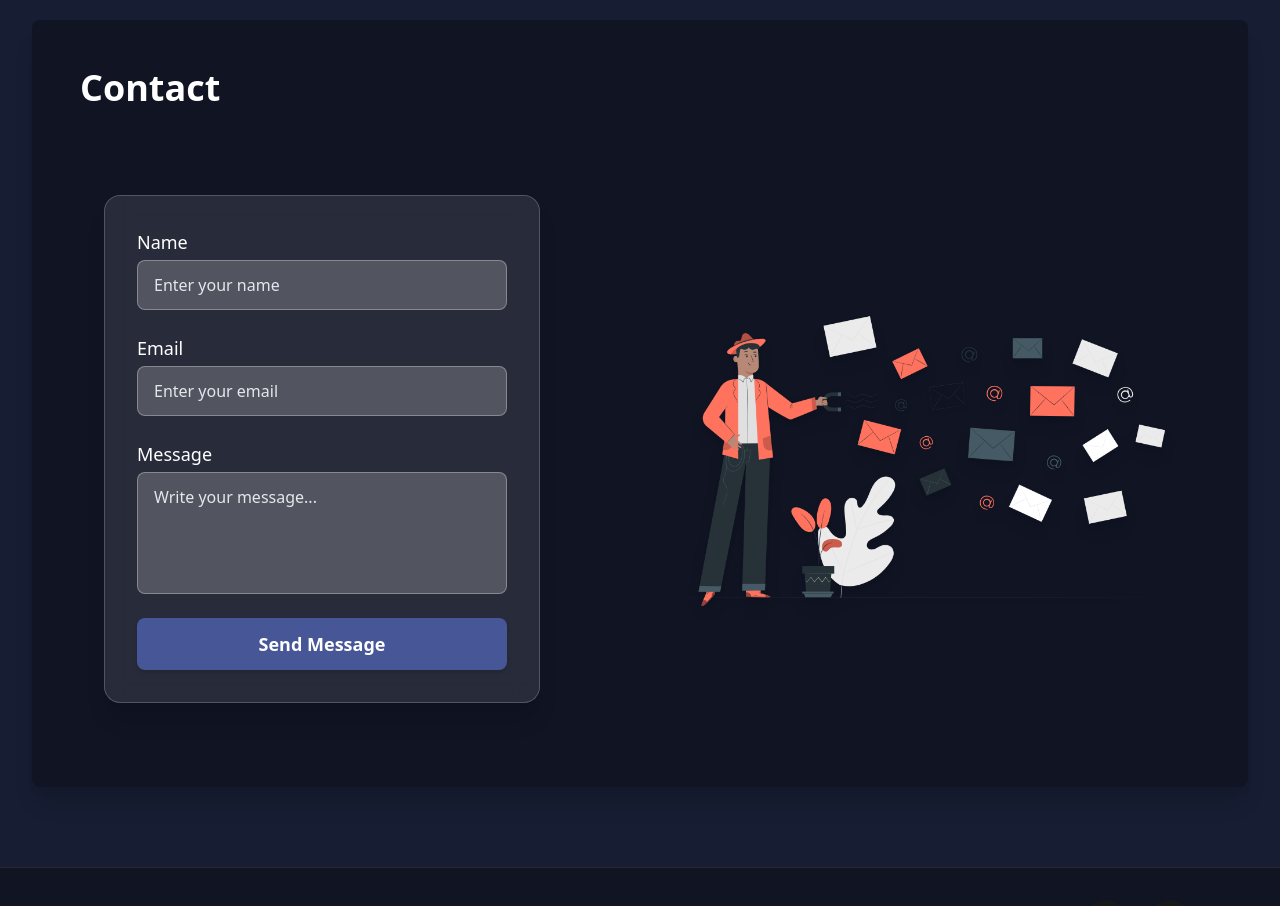
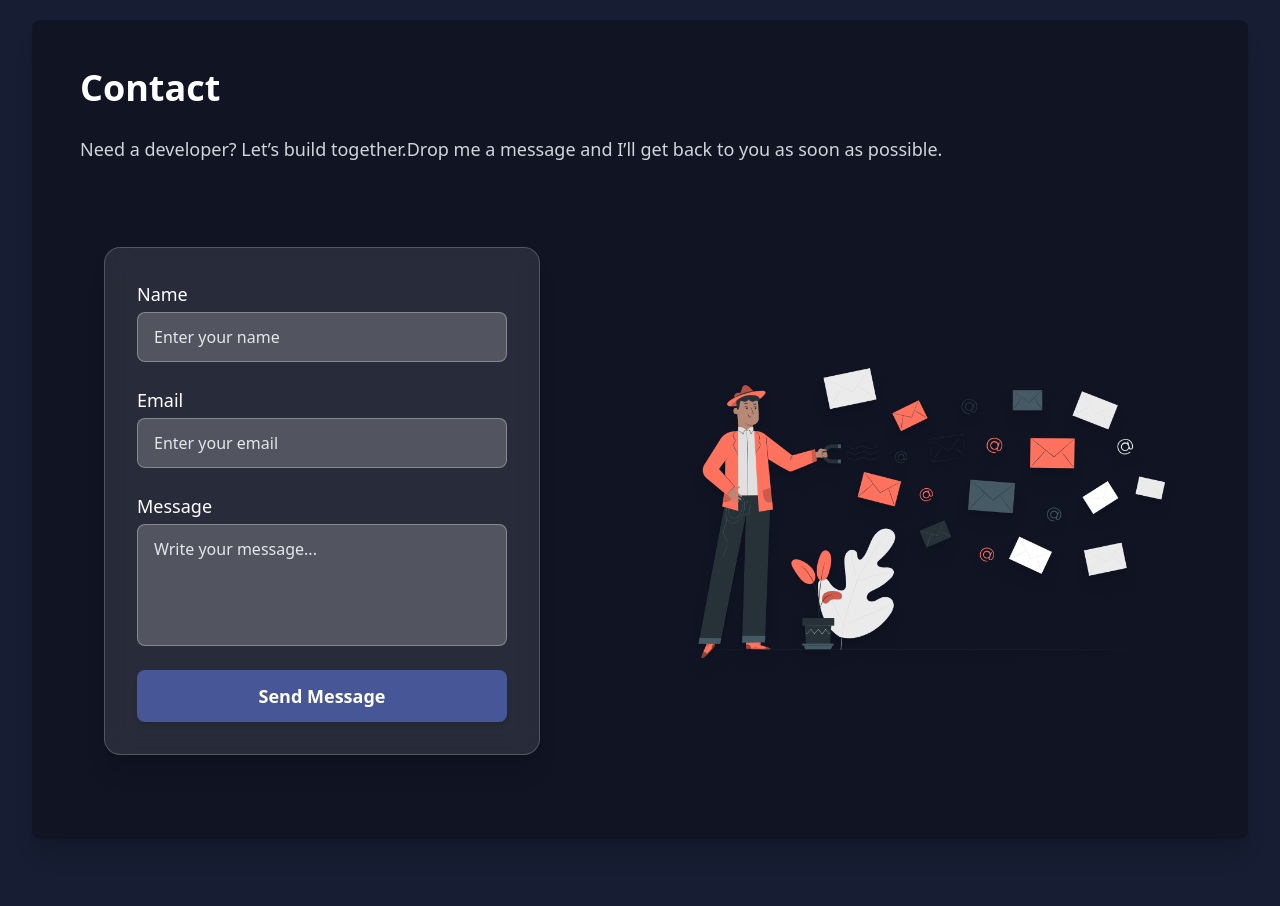
Before and after one commit to TanmayVidhate/Portfolio, a React (Vite) app: page / in a window 1280 px wide. Shown: the part 2340-3246 px from the top of the page. Built offline with nearby package versions, Linux system fonts and the light colour scheme.

Commit message:
add p tag

```diff
--- a/src/Views/Contact.jsx
+++ b/src/Views/Contact.jsx
@@ -18,13 +18,15 @@ function Contact() {
                 className="text-white bg-black bg-opacity-30 shadow-xl p-12 my-10 rounded-lg overflow-hidden  md:mx-8 "
             >
                 <h2 className={headerStyle}>Contact</h2>
-
+                <p className="text-sm sm:text-base md:text-lg text-gray-300 mt-2">
+                    Need a developer? Let’s build together.Drop me a message and I’ll get back to you as soon as possible.
+                </p>
                 <div className="flex flex-col  items-center justify-center
                                 gap-8 md:gap-10 lg:gap-14 mt-8 md:mt-12 md:flex-col md:justify-center md:items-center lg:flex-row">
 
                     {/* Left Side - Form */}
                     <div className="w-full px-2 flex justify-center items-center sm:px-4 md:px-6 md:w-full ">
-                        <Form toast={toast}  Toaster={Toaster}/>
+                        <Form toast={toast} Toaster={Toaster} />
                     </div>
 
                     {/* Right Side - Image */}
```
